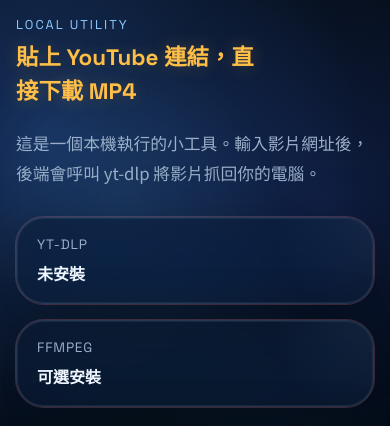
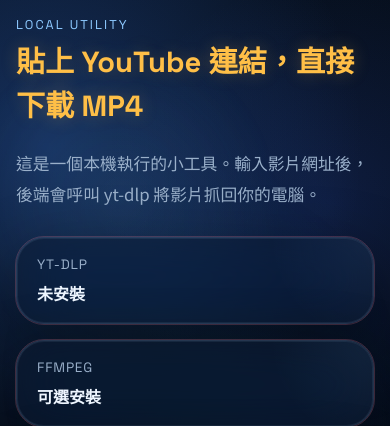
Before and after one commit to louischuang/mp4-downloader, a Flask app: page / in a window 390 px wide. Shown: the part 60-486 px from the top of the page. Run offline with Flask 3, Linux system fonts and the light colour scheme; data that the repository does not hold is empty.

Commit message:
Increase mobile hero title size

```diff
--- a/static/style.css
+++ b/static/style.css
@@ -874,6 +874,11 @@ button:hover::before,
     padding: 32px 0 48px;
   }
 
+  h1 {
+    max-width: 100%;
+    font-size: clamp(1.82rem, 5.2vw, 3.77rem);
+  }
+
   .topbar {
     margin-bottom: 16px;
   }
```
